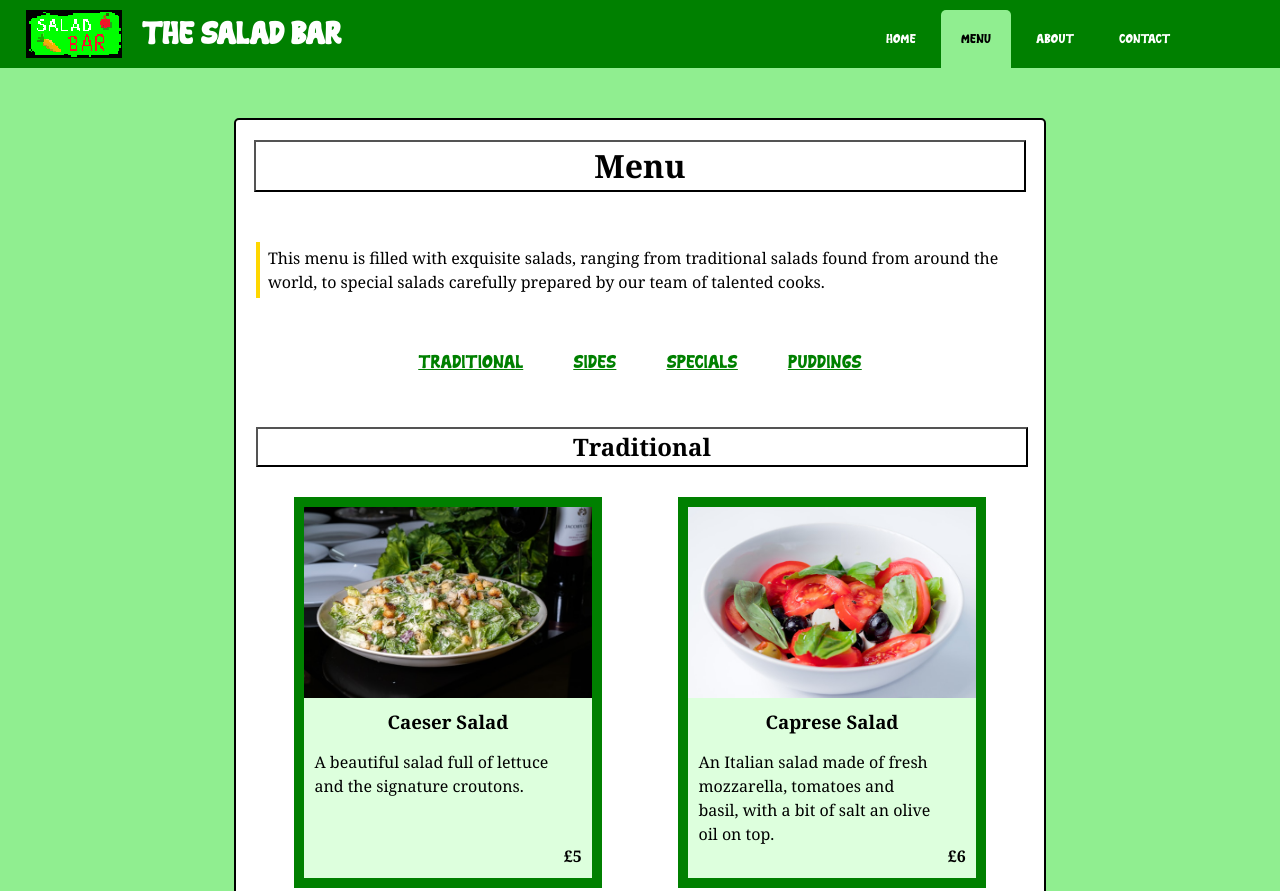
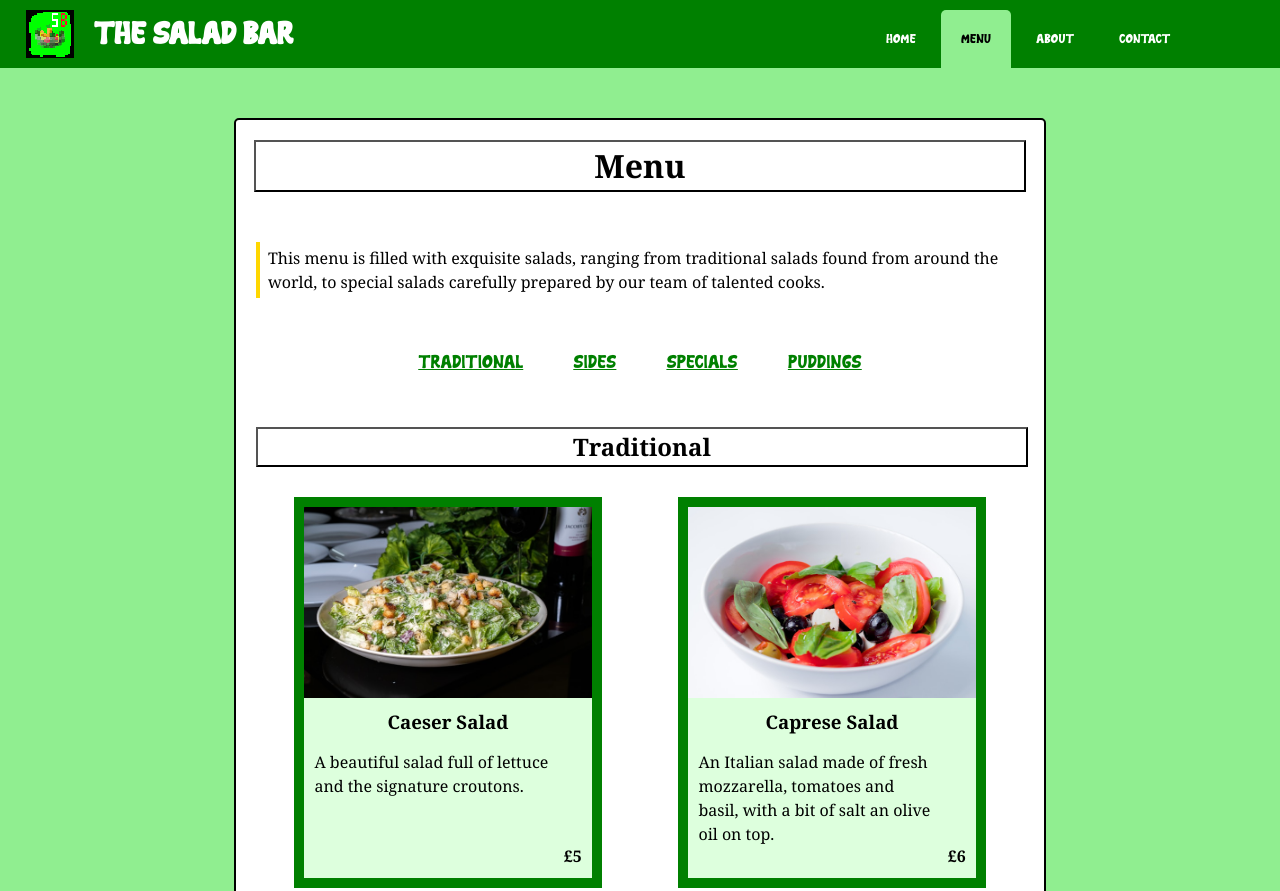
Before and after one commit to xavpav9/odin-restaurant-page, a website built with webpack: page src/template.html in a window 1280 px wide. Shown: the top 891 px of the page. Built offline with nearby package versions, Linux system fonts and the light colour scheme.

Commit message:
Add smaller logo and favicon

```diff
--- a/src/about.js
+++ b/src/about.js
@@ -1,4 +1,4 @@
-import logo from "./images/logo.png";
+import logo from "./images/logos/logo-large.png";
 
 export default function() {
   const contentDiv = document.querySelector("div#content");
--- a/src/template.html
+++ b/src/template.html
@@ -4,10 +4,11 @@
     <meta charset="UTF-8">
     <meta name="viewport" content="width=device-width, initial-scale=1.0">
     <title>Salad Bar</title>
+    <link rel="icon" href="./images/logos/logo-small.png">
   </head>
   <body>
     <header>
-      <img alt="Salad bar logo" src="images/logo.png" class="logo">
+      <img alt="Salad bar logo" src="images/logos/logo-small.png" class="logo">
       <h1>The Salad Bar</h1>
       <nav>
         <button class="home">Home</button>
```
Also changed, not shown: src/images/logos/logo-large.png (renamed from src/images/logo.png), src/images/logos/logo-small.png (added).
